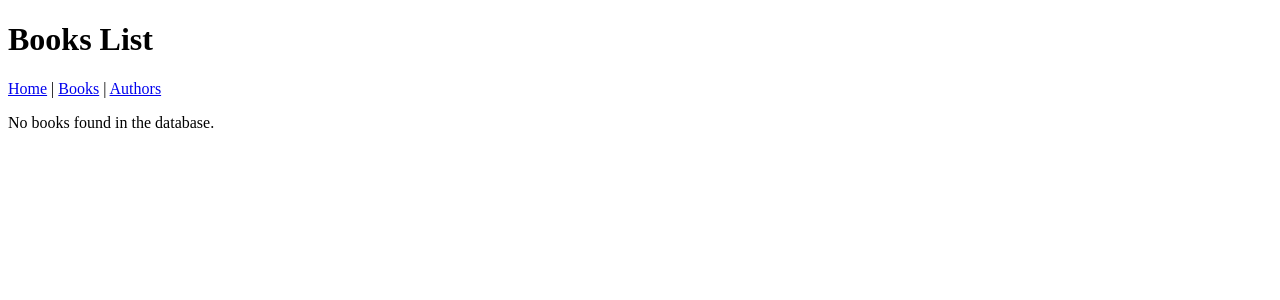
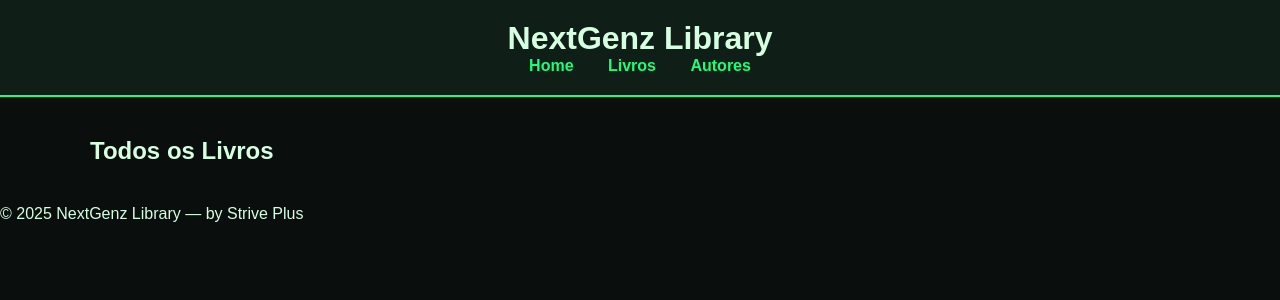
Before and after one commit to LucasRomaoDLM07/ProjetoStrivePlus, a Flask app: page /books in a window 1280 px wide. Shown: the top 300 px of the page. Run offline with Flask 2, Linux system fonts and the light colour scheme; data that the repository does not hold is empty.

Commit message:
<update: massive update in ecs and app>

```diff
--- a/APP/app.py
+++ b/APP/app.py
@@ -4,64 +4,189 @@ import os
 
 app = Flask(__name__)
 
-DB_HOST = '172.16.1.116'
+# ----------- AUTORES (lista local para testes) -----------
+authors = [
+    {
+        "id": 1,
+        "name": "George Orwell",
+        "photo_url": "https://upload.wikimedia.org/wikipedia/commons/7/7e/George_Orwell_press_photo.jpg",
+        "bio": "George Orwell foi um romancista britânico, autor de 1984 e A Revolução dos Bichos."
+    },
+    {
+        "id": 2,
+        "name": "J.K. Rowling",
+        "photo_url": "https://upload.wikimedia.org/wikipedia/commons/5/5d/J._K._Rowling_2010.jpg",
+        "bio": "J.K. Rowling é a autora britânica famosa pela série Harry Potter."
+    },
+    {
+        "id": 3,
+        "name": "J.R.R. Tolkien",
+        "photo_url": "https://upload.wikimedia.org/wikipedia/commons/d/d4/J._R._R._Tolkien%2C_ca._1925.jpg",
+        "bio": "Tolkien foi um escritor britânico, autor de O Senhor dos Anéis e O Hobbit."
+    },
+    {
+        "id": 4,
+        "name": "Agatha Christie",
+        "photo_url": "https://upload.wikimedia.org/wikipedia/commons/c/cf/Agatha_Christie.png",
+        "bio": "A Dama do Crime, autora de mais de 80 romances policiais."
+    },
+    {
+        "id": 5,
+        "name": "Stephen King",
+        "photo_url": "https://upload.wikimedia.org/wikipedia/commons/e/e3/Stephen_King%2C_Comicon.jpg",
+        "bio": "Stephen King é o maior autor de terror contemporâneo."
+    },
+    {
+        "id": 6,
+        "name": "Isaac Asimov",
+        "photo_url": "https://upload.wikimedia.org/wikipedia/commons/3/34/Isaac.Asimov01.jpg",
+        "bio": "Asimov foi um escritor e bioquímico célebre por Fundação e Eu, Robô."
+    },
+    {
+        "id": 7,
+        "name": "Arthur Conan Doyle",
+        "photo_url": "https://upload.wikimedia.org/wikipedia/commons/6/68/Conan_Doyle_%28LOC%29.jpg",
+        "bio": "Criador de Sherlock Holmes e um dos pilares do romance investigativo."
+    },
+    {
+        "id": 8,
+        "name": "Machado de Assis",
+        "photo_url": "https://upload.wikimedia.org/wikipedia/commons/5/5f/Brazilian_writer_Machado_de_Assis.png",
+        "bio": "O maior escritor brasileiro, autor de Dom Casmurro e Memórias Póstumas."
+    },
+    {
+        "id": 9,
+        "name": "Clarice Lispector",
+        "photo_url": "https://upload.wikimedia.org/wikipedia/commons/7/7c/%281920-1977%29_Clarice_Lispector_6zxkp_please_credit%28palette.fm%29_%28cropped%29.png",
+        "bio": "Clarice Lispector foi uma romancista brasileira ícone do modernismo."
+    },
+    {
+        "id": 10,
+        "name": "Franz Kafka",
+        "photo_url": "https://upload.wikimedia.org/wikipedia/commons/4/4c/Kafka1906_cropped.jpg",
+        "bio": "Kafka foi um escritor tcheco, conhecido por A Metamorfose."
+    },
+    {
+        "id": 11,
+        "name": "Fyodor Dostoevsky",
+        "photo_url": "https://upload.wikimedia.org/wikipedia/commons/e/e0/Dostoevsky_1879.jpg",
+        "bio": "Autor russo de Crime e Castigo e Os Irmãos Karamázov."
+    },
+    {
+        "id": 12,
+        "name": "Victor Hugo",
+        "photo_url": "https://upload.wikimedia.org/wikipedia/commons/e/e6/Victor_Hugo_by_%C3%89tienne_Carjat_1876_-_full.jpg",
+        "bio": "Romancista francês autor de Os Miseráveis."
+    },
+    {
+        "id": 13,
+        "name": "Gabriel García Márquez",
+        "photo_url": "https://upload.wikimedia.org/wikipedia/commons/d/dc/Gabriel_Garc%C3%ADa_M%C3%A1rquez_02_%28cropped%29.jpg",
+        "bio": "Escritor colombiano vencedor do Nobel."
+    },
+    {
+        "id": 14,
+        "name": "Neil Gaiman",
+        "photo_url": "https://upload.wikimedia.org/wikipedia/commons/b/bc/Kyle-cassidy-neil-gaiman-April-2013.jpg",
+        "bio": "Escritor britânico autor de Sandman, Coraline e Deuses Americanos."
+    },
+    {
+        "id": 15,
+        "name": "H.P. Lovecraft",
+        "photo_url": "https://upload.wikimedia.org/wikipedia/commons/d/d3/Howard_Phillips_Lovecraft_in_1915_%282%29.jpg",
+        "bio": "Criador do horror cósmico."
+    }
+]
+
+
+# ----------- CONFIG BANCO -----------
+DB_HOST = '10.0.2.159'
 DB_USER = os.getenv('DB_USER', 'app_user')
 DB_PASSWORD = os.getenv('DB_PASSWORD', 'SenhaForte123!')
 DB_NAME = os.getenv('DB_NAME', 'nextgenz')
 
+
 def get_db():
-    """
-    Cria e retorna uma conexão com o banco MariaDB.
-    """
-    db = getattr(g, '_database', None)
-    if db is None:
-        db = g._database = pymysql.connect(
+    if "_database" not in g:
+        g._database = pymysql.connect(
             host=DB_HOST,
             user=DB_USER,
             password=DB_PASSWORD,
             database=DB_NAME,
-            cursorclass=pymysql.cursors.DictCursor  # Retorna dicionários
+            cursorclass=pymysql.cursors.DictCursor
         )
-    return db
+    return g._database
+
 
 @app.teardown_appcontext
 def close_connection(exception):
-    db = getattr(g, '_database', None)
+    db = g.pop("_database", None)
     if db is not None:
         db.close()
+
+
+# ----------- ROTAS -----------
 
 @app.route('/')
 def home():
     return render_template('home.html')
 
 @app.route('/books')
-def books():
+def books_list():
     try:
         db = get_db()
         with db.cursor() as cursor:
+            cursor.execute("SELECT id, title, cover_url FROM books ORDER BY id DESC")
+            books = cursor.fetchall()
 
-            sql_query = """
-                SELECT books.title, authors.name
-                FROM books
-                JOIN authors ON books.author_id = authors.id
-            """
-            cursor.execute(sql_query)
+        return render_template("books.html", books=books)
 
-            books = cursor.fetchall()
-        return render_template('books.html', books=books)
     except Exception as e:
         return f"Erro ao acessar banco: {e}"
 
-@app.route('/authors')
-def authors():
+
+@app.route("/authors")
+def author_list():
+    return render_template("authors.html", authors=authors)
+
+
+@app.route('/book/<int:book_id>')
+def book_detail(book_id):
     try:
         db = get_db()
         with db.cursor() as cursor:
-            cursor.execute("SELECT * FROM authors")
-            authors = cursor.fetchall()
-        return render_template('authors.html', authors=authors)
+            cursor.execute("""
+                SELECT
+                    books.id,
+                    books.title,
+                    books.description,
+                    books.published_year,
+                    books.cover_url,
+                    authors.name AS author_name,
+                    authors.photo_url AS author_photo
+                FROM books
+                JOIN authors ON books.author_id = authors.id
+                WHERE books.id = %s
+            """, (book_id,))
+
+            book = cursor.fetchone()
+
+        if not book:
+            return "Livro não encontrado", 404
+
+        return render_template("book_detail.html", book=book)
+
     except Exception as e:
         return f"Erro ao acessar banco: {e}"
 
+@app.route("/author/<int:author_id>")
+def author_detail(author_id):
+    author = next((a for a in authors if a["id"] == author_id), None)
+    if not author:
+        return "Autor não encontrado", 404
+    return render_template("authors_detail.html", author=author)
+
+
+# ----------- RUN APP -----------
 if __name__ == "__main__":
     app.run(host="0.0.0.0", port=5000, debug=True)
--- /dev/null
+++ b/APP/static/css/styles.css
@@ -0,0 +1,163 @@
+/* ===== RESET ===== */
+* {
+    margin: 0;
+    padding: 0;
+    box-sizing: border-box;
+}
+
+/* ===== BODY ===== */
+body {
+    background: #0a0f0d;
+    color: #d6ffe2;
+    font-family: Arial, sans-serif;
+}
+
+/* ===== HEADER ===== */
+header {
+    background: #0f1f17;
+    padding: 20px;
+    text-align: center;
+    border-bottom: 2px solid #1aff7a;
+}
+
+nav a {
+    color: #1aff7a;
+    margin: 0 15px;
+    text-decoration: none;
+    font-weight: bold;
+}
+
+nav a:hover {
+    text-shadow: 0 0 8px #1aff7a;
+}
+
+/* ===== CONTENT ===== */
+.content {
+    width: 90%;
+    max-width: 1100px;
+    margin: 40px auto;
+}
+
+/* ===== HERO ===== */
+.hero {
+    background: url("https://images.unsplash.com/photo-1524995997946-a1c2e315a42f") center/cover no-repeat;
+    height: 60vh;
+    display: flex;
+    align-items: center;
+    justify-content: center;
+    text-align: center;
+    padding: 20px;
+}
+
+.hero-text h1 {
+    font-size: 2.4rem;
+    margin-bottom: 10px;
+}
+
+/* ===== GRID ===== */
+.grid {
+    display: grid;
+    grid-template-columns: repeat(auto-fit, minmax(180px, 1fr));
+    gap: 25px;
+}
+
+/* ===== CARDS ===== */
+.card {
+    background: #0f1f17;
+    padding: 15px;
+    border-radius: 10px;
+    text-align: center;
+    border: 1px solid #1aff7a55;
+    transition: 0.3s;
+}
+
+.card:hover {
+    transform: translateY(-5px);
+    box-shadow: 0 0 12px #1aff7a66;
+}
+
+.card img {
+    width: 160px;
+    height: 230px;
+    object-fit: cover;
+    border-radius: 6px;
+}
+
+/* ===== BOOK DETAILS ===== */
+.detail-box {
+    display: flex;
+    gap: 20px;
+    background: #0f1f17;
+    padding: 25px;
+    border-radius: 12px;
+    border: 1px solid #1aff7a55;
+}
+
+.detail-cover {
+    width: 240px;
+    height: auto;
+    border-radius: 10px;
+}
+
+@media(max-width: 700px){
+    .detail-box {
+        flex-direction: column;
+        text-align: center;
+    }
+
+    .detail-cover {
+        width: 180px;
+        margin: 0 auto;
+    }
+}
+
+/* ===== AUTHOR DETAIL ===== */
+.author-detail img {
+    width: 200px;
+    border-radius: 10px;
+    display: block;
+    margin: 0 auto 20px auto;
+}
+
+.author-detail {
+    text-align: center;
+}
+
+/* ===== BUTTONS ===== */
+.btn, .btn-main {
+    display: inline-block;
+    margin-top: 10px;
+    padding: 10px 18px;
+    background: #1aff7a;
+    color: black;
+    font-weight: bold;
+    text-decoration: none;
+    border-radius: 8px;
+}
+
+.btn:hover, .btn-main:hover {
+    background: #23ff8b;
+}
+
+/* ===== MOBILE ===== */
+@media(max-width: 600px){
+    h1, h2, h3 {
+        font-size: 1.3rem;
+    }
+}
+
+.author-detail img,
+.card img {
+    width: 160px;
+    height: 160px;
+    object-fit: cover;
+    border-radius: 10px;
+    margin: 0 auto;
+    display: block;
+}
+
+.hero {
+    background-image: url('https://ims.com.br/wp-content/uploads/2020/05/1200-organizar-biblioteca.jpg');
+    background-size: cover;
+    background-position: center;
+}
--- /dev/null
+++ b/APP/templates/base.html
@@ -0,0 +1,31 @@
+<!DOCTYPE html>
+<html lang="pt-br">
+<head>
+    <meta charset="UTF-8">
+    <title>{% block title %}NextGenz Library{% endblock %}</title>
+
+    <link rel="stylesheet" href="{{ url_for('static', filename='css/styles.css') }}">
+</head>
+
+<body>
+
+<header class="header">
+    <h1 class="logo">NextGenz Library</h1>
+
+    <nav class="nav">
+        <a href="/">Home</a>
+        <a href="/books">Livros</a>
+        <a href="/authors">Autores</a>
+    </nav>
+</header>
+
+<main class="content">
+    {% block content %}{% endblock %}
+</main>
+
+<footer class="footer">
+    © 2025 NextGenz Library — by Strive Plus
+</footer>
+
+</body>
+</html>
--- a/APP/templates/books.html
+++ b/APP/templates/books.html
@@ -1,26 +1,22 @@
-<!DOCTYPE html>
-<html lang="en">
-<head>
-    <meta charset="UTF-8">
-    <title>Books</title>
-</head>
-<body>
-    <h1>Books List</h1>
-    <nav>
-        <a href="/">Home</a> |
-        <a href="/books">Books</a> |
-        <a href="/authors">Authors</a>
-    </nav>
+{% extends "base.html" %}
 
-    {% if books %}
-        <ul>
-            {% for book in books %}
-                <li>{{ book['title'] }} (Author: {{ book['name'] }})</li>
-            {% endfor %}
-        </ul>
-    {% else %}
-        <p>No books found in the database.</p>
-    {% endif %}
+{% block title %}Livros{% endblock %}
 
-</body>
-</html>
+{% block content %}
+
+<h2 class="section-title">Todos os Livros</h2>
+
+<div class="grid">
+    {% for book in books %}
+    <div class="card">
+        <img src="{{ book.cover_url }}" alt="{{ book.title }}">
+
+        <h3 class="card-title">{{ book.title }}</h3>
+        <p class="card-subtitle">{{ book.author_name }}</p>
+
+        <a href="/book/{{ book.id }}" class="details-btn">Ver detalhes</a>
+    </div>
+    {% endfor %}
+</div>
+
+{% endblock %}
```
Also changed, not shown: APP/static/css/js/app.js (added, +14 -0 lines), APP/templates/authors.html (+23 -24 lines), APP/templates/authors_detail.html (added, +16 -0 lines), APP/templates/book.detail.html (added, +21 -0 lines), APP/templates/home.html (+43 -16 lines), 1 other file.
